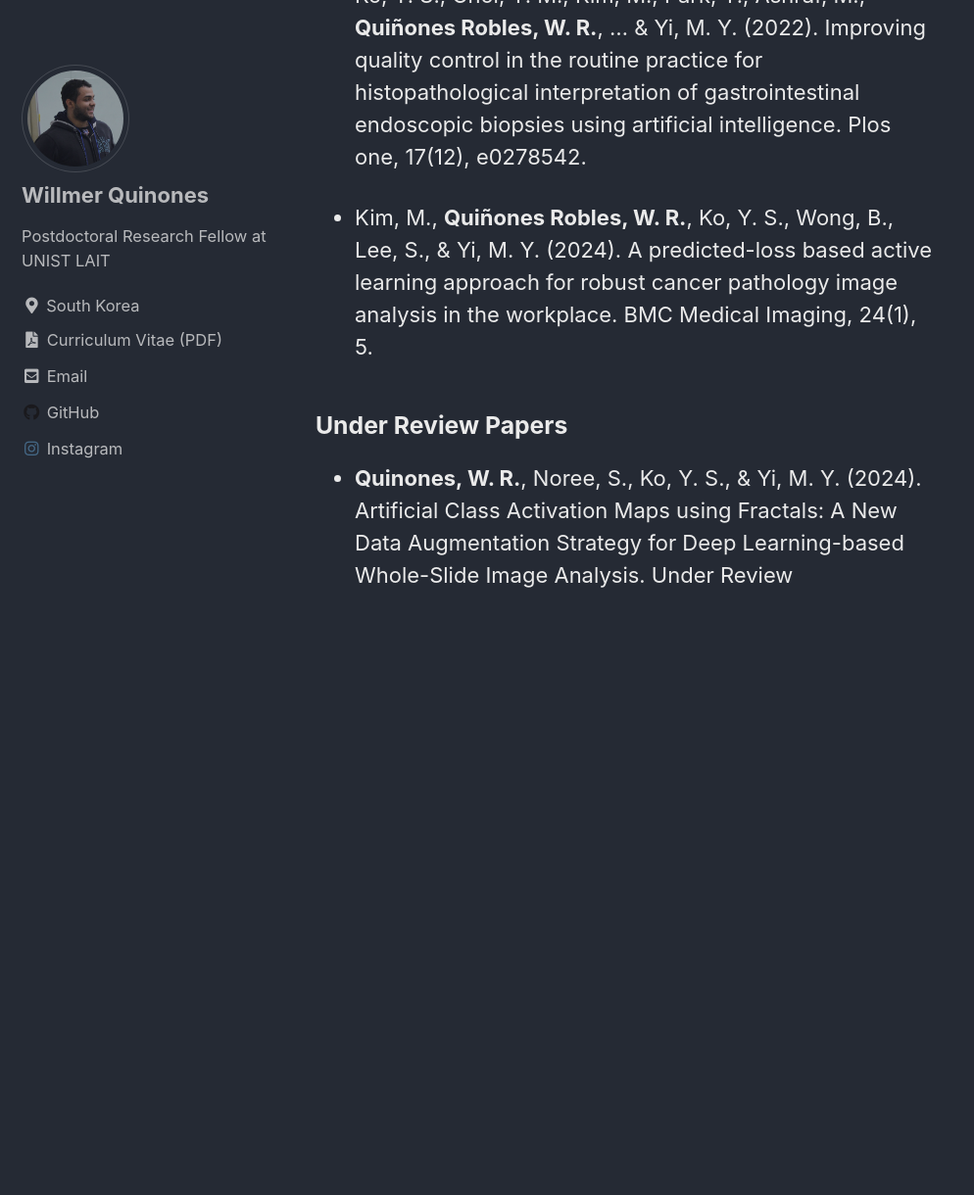
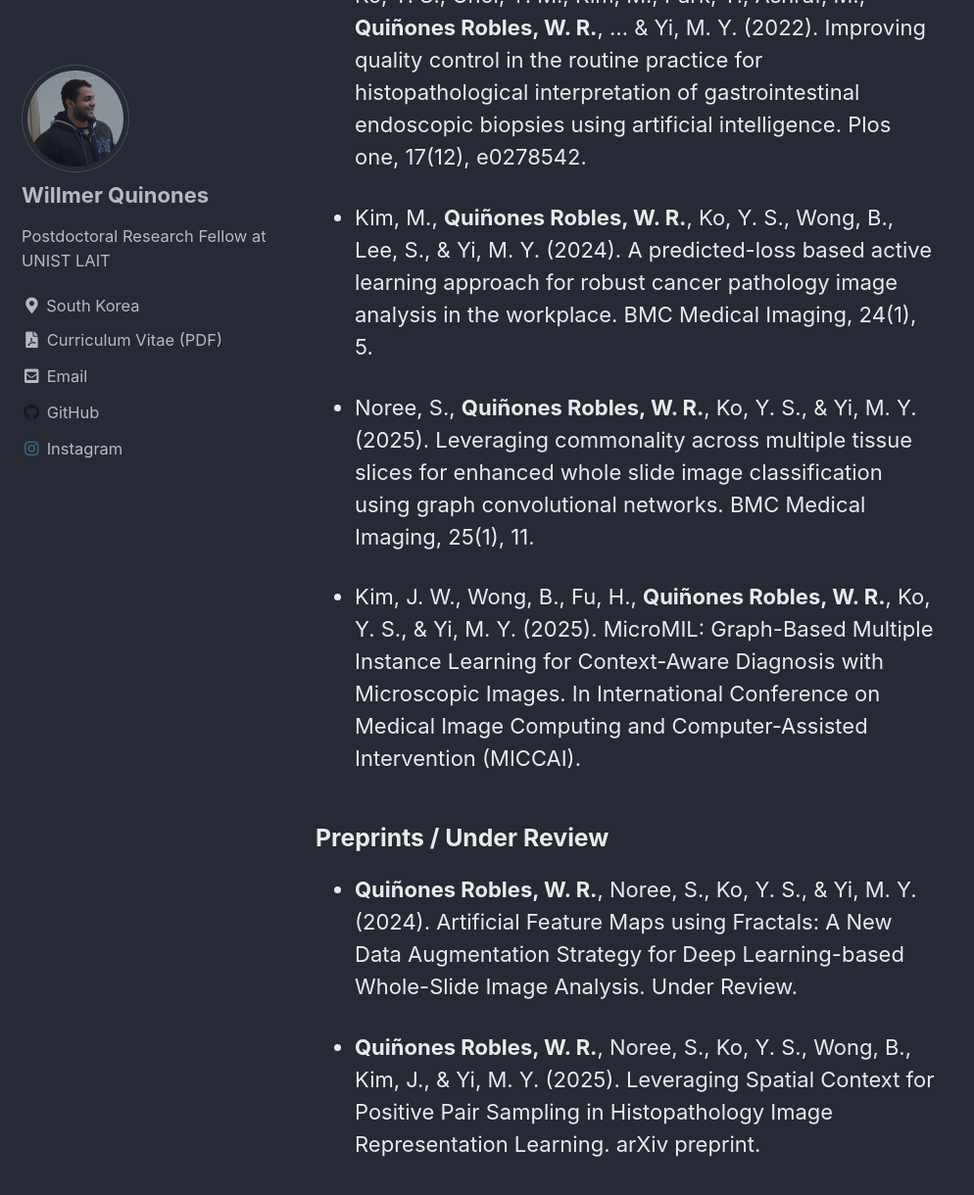
Before and after one commit to WRafell/wrafell.github.io, a Jekyll site: the page built from _pages/about.md, in a window 1280 px wide and 1400 px high, scrolled down 1497 px. Shown: the top 1220 px of the window at 98% size, without its empty margins (0-994 px from the left). Built offline with Jekyll 4.4.1, drawn with Linux system fonts in a browser that asks for light colours; cached includes are drawn as plain includes; before the commit the page ends 2310 px from its top, so only the background shows below that.

Commit message:
update publications

```diff
--- a/_pages/about.md
+++ b/_pages/about.md
@@ -40,6 +40,12 @@ Hi! I am a Postdoctoral Research Fellow at [UNIST](https://www.unist.ac.kr/), wo
 
 - Kim, M., **Quiñones Robles, W. R.**, Ko, Y. S., Wong, B., Lee, S., & Yi, M. Y. (2024). A predicted-loss based active learning approach for robust cancer pathology image analysis in the workplace. BMC Medical Imaging, 24(1), 5.
 
-### Under Review Papers
+- Noree, S., **Quiñones Robles, W. R.**, Ko, Y. S., & Yi, M. Y. (2025). Leveraging commonality across multiple tissue slices for enhanced whole slide image classification using graph convolutional networks. BMC Medical Imaging, 25(1), 11.
 
-- **Quinones, W. R.**, Noree, S., Ko, Y. S., & Yi, M. Y. (2024). Artificial Class Activation Maps using Fractals: A New Data Augmentation Strategy for Deep Learning-based Whole-Slide Image Analysis. Under Review
+- Kim, J. W., Wong, B., Fu, H., **Quiñones Robles, W. R.**, Ko, Y. S., & Yi, M. Y. (2025). MicroMIL: Graph-Based Multiple Instance Learning for Context-Aware Diagnosis with Microscopic Images. In International Conference on Medical Image Computing and Computer-Assisted Intervention (MICCAI).
+
+### Preprints / Under Review
+
+- **Quiñones Robles, W. R.**, Noree, S., Ko, Y. S., & Yi, M. Y. (2024). Artificial Feature Maps using Fractals: A New Data Augmentation Strategy for Deep Learning-based Whole-Slide Image Analysis. Under Review.
+
+- **Quiñones Robles, W. R.**, Noree, S., Ko, Y. S., Wong, B., Kim, J., & Yi, M. Y. (2025). Leveraging Spatial Context for Positive Pair Sampling in Histopathology Image Representation Learning. arXiv preprint.
```
